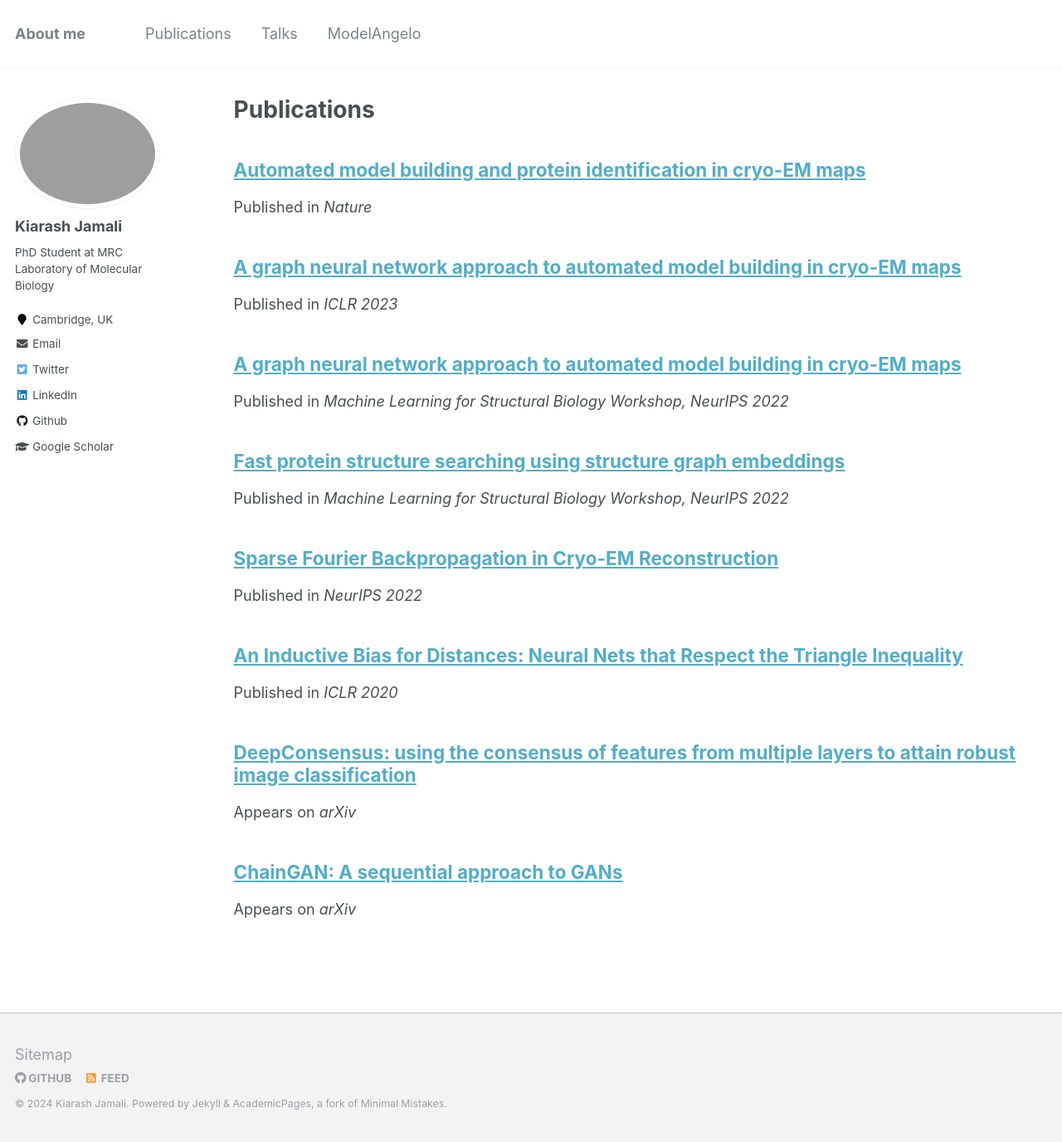
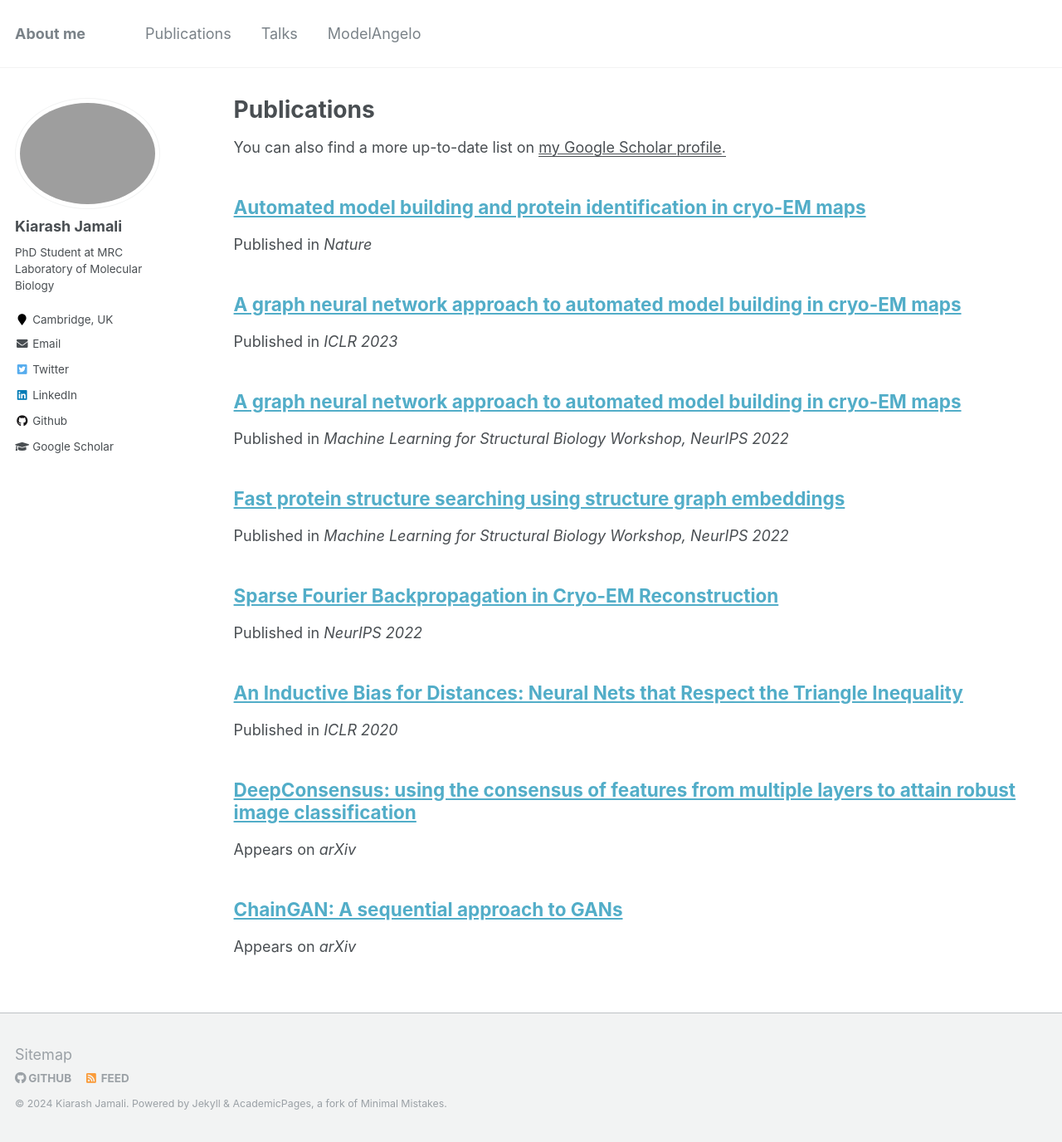
Before and after one commit to jamaliki/jamaliki.github.io, a Jekyll site: the page built from _pages/publications.md, in a window 1280 px wide and 1376 px high. Shown: the whole window at 83% size. Built offline with Jekyll 4.4.1, drawn with Linux system fonts in a browser that asks for light colours.

Commit message:
Use google scholar

```diff
--- a/_pages/publications.md
+++ b/_pages/publications.md
@@ -5,9 +5,7 @@ permalink: /publications/
 author_profile: true
 ---
 
-{% if author.googlescholar %}
-  You can also find my articles on <u><a href="{{author.googlescholar}}">my Google Scholar profile</a>.</u>
-{% endif %}
+  You can also find a more up-to-date list on <u><a href="{{author.googlescholar}}">my Google Scholar profile</a>.</u>
 
 {% include base_path %}
 
```
